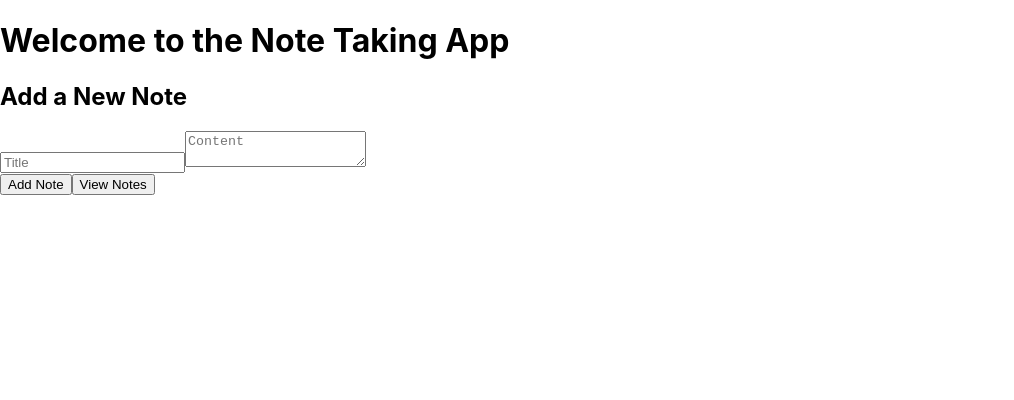
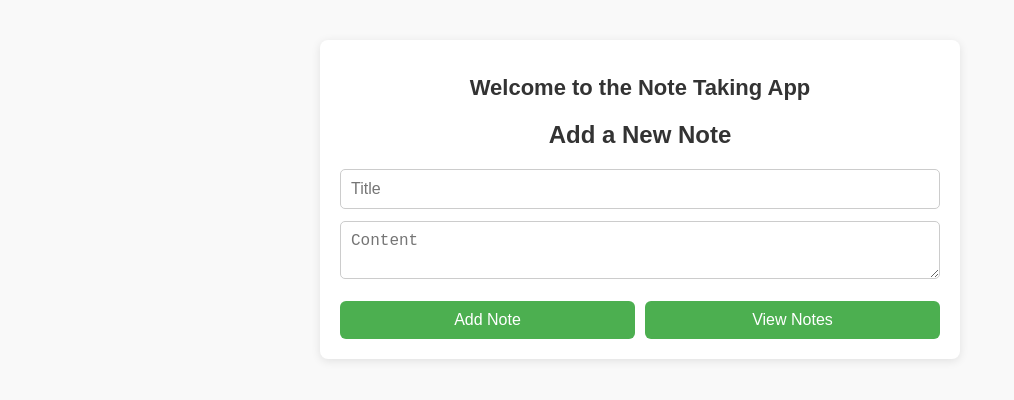
Before and after one commit to KathakaliNath/Note_Taking_App, a React (Create React App) app: page / in a window 1280 px wide. Shown: the top 400 px of the page, without its empty margins (0-1014 px from the left). Built offline with nearby package versions, Linux system fonts and the light colour scheme.

Commit message:
Update App.css

```diff
--- a/src/App.css
+++ b/src/App.css
@@ -1,8 +1,108 @@
-.add-note-form, .note-card {
-  margin: 1rem;
-  padding: 1rem;
-  border: 1px solid gray;
+
+.welcome-message {
+  text-align: center;
+  font-size: 22px;
+  color: #333;
+  margin-bottom: 15px;
 }
-.note-card {
-  background: #f5f5f5;
+
+body {
+  font-family: Arial, sans-serif;
+  background-color: #f9f9f9;
+  margin: 0;
+  padding: 0;
 }
+
+.App {
+  max-width: 600px;
+  margin: 40px auto;
+  padding: 20px;
+  background: #ffffff;
+  border-radius: 8px;
+  box-shadow: 0 2px 10px rgba(0, 0, 0, 0.1);
+}
+
+h2 {
+  text-align: center;
+  color: #333;
+}
+
+form {
+  display: flex;
+  flex-direction: column;
+  gap: 12px;
+}
+
+input[type="text"],
+textarea {
+  padding: 10px;
+  border: 1px solid #ccc;
+  border-radius: 5px;
+  font-size: 1rem;
+}
+
+button {
+  padding: 10px 15px;
+  font-size: 1rem;
+  background-color: #4caf50;
+  color: white;
+  border: none;
+  border-radius: 5px;
+  cursor: pointer;
+}
+
+button:hover {
+  background-color: #45a049;
+}
+
+.view-notes-btn {
+  margin-top: 15px;
+  background-color: #2196f3;
+}
+
+.view-notes-btn:hover {
+  background-color: #1e88e5;
+}
+
+.note-item {
+  padding: 12px;
+  margin-bottom: 12px;
+  border: 1px solid #ddd;
+  border-radius: 5px;
+  background-color: #fafafa;
+}
+
+.error {
+  color: red;
+  font-size: 0.9rem;
+  margin-bottom: 10px;
+}
+
+.done-message {
+  margin-top: 10px;
+  color: green;
+  font-weight: bold;
+}
+
+.button-row {
+  display: flex;
+  justify-content: space-between; /* add spacing across full width */
+  gap: 10px; /* optional: adds gap between buttons */
+  margin-top: 10px;
+}
+
+.button-row button {
+  flex: 1; /* make both buttons equal width */
+  padding: 10px;
+  font-size: 16px;
+  background-color: #4CAF50;
+  color: white;
+  border: none;
+  border-radius: 6px;
+  cursor: pointer;
+  transition: background-color 0.3s ease;
+}
+
+.button-row button:hover {
+  background-color: #45a049;
+}
```
